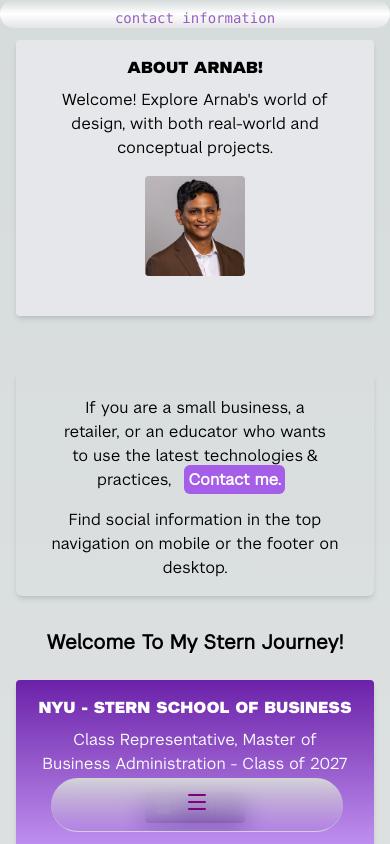
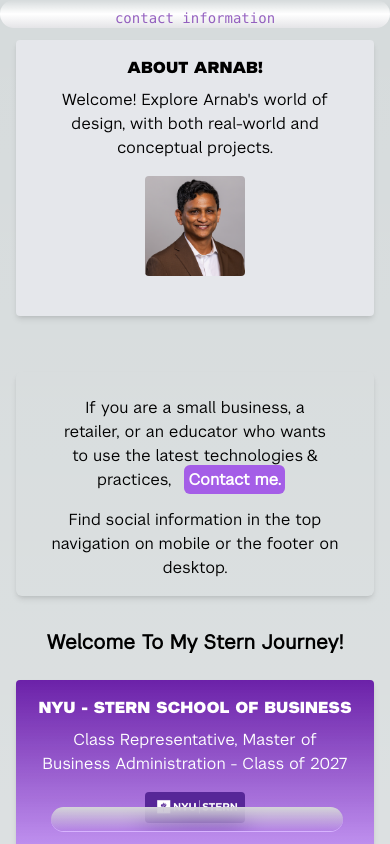
Before and after one commit to arnab-156/arnab-majumdar, a Next.js app: page / in a window 390 px wide. Shown: the top 844 px of the page. Built offline with nearby package versions, Linux system fonts and the light colour scheme.

Commit message:
Adjust navigation menu icon/comment behavior

```diff
--- a/src/app/components/navigation.tsx
+++ b/src/app/components/navigation.tsx
@@ -12,19 +12,19 @@ export const Navigation = () => {
     return (<nav className="flex flex-col items-center justify-between font-nyu" id="navigation">
         <div className="z-10 w-full items-center justify-between flex justify-content font-mono text-sm lg:text-transparent hover:lg:text-black dark:hover:lg:text-white lg:shadow-2xl lg:shadow-purple-800/40 hover:lg:shadow-none">
             {/* Header on desktop and footer on mobile */}
-            <section className={`group rounded-[36px] fixed flex w-3/4 ml-[13%] sm:ml-0 py-3 justify-center border-b border-gray-300 bg-gradient-to-b from-zinc-300 backdrop-blur-md
+            <section className={`group rounded-[36px] fixed flex w-3/4 ml-[13%] sm:ml-0 py-3 justify-center border-b border-purple-300 bg-gradient-to-b from-zinc-300 backdrop-blur-md
              dark:border-neutral-800 dark:bg-purple-800/30 dark:from-inherit
              sm:w-full lg:w-full lg:static lg:rounded-xl lg:border lg:bg-gray-200 lg:p-4 lg:dark:bg-zinc-800/30
              hover:w-[96%] hover:sm:w-full hover:ml-2 hover:sm:ml-0 lg:h-24 hover:bg-purple-800 dark:hover:bg-purple-900 hover:opacity-99
              left-0 bottom-3 lg:top-0
              transition ease-in-out delay-300 group-hover:duration-500
              `}>
-                <p className="group-hover:hidden lg:hidden">
+                {/* <p className="group-hover:hidden lg:hidden">
                     <button type="button" className="focus:outline-none " aria-label="open menu to navigate">
                         <MenuIcon height="1.5rem" width="1.5rem" color="purple" />
                     </button>
-                </p>
-                <div className="hidden grid-cols-3 group-hover:grid sm:grid-cols-3 sm:gap-2 lg:grid">
+                </p> */}
+                <div className="grid-cols-3 group-hover:grid sm:grid-cols-3 sm:gap-2 lg:grid">
                     <button
                         type="button"
                         onClick={() => router.push("/")}
```
